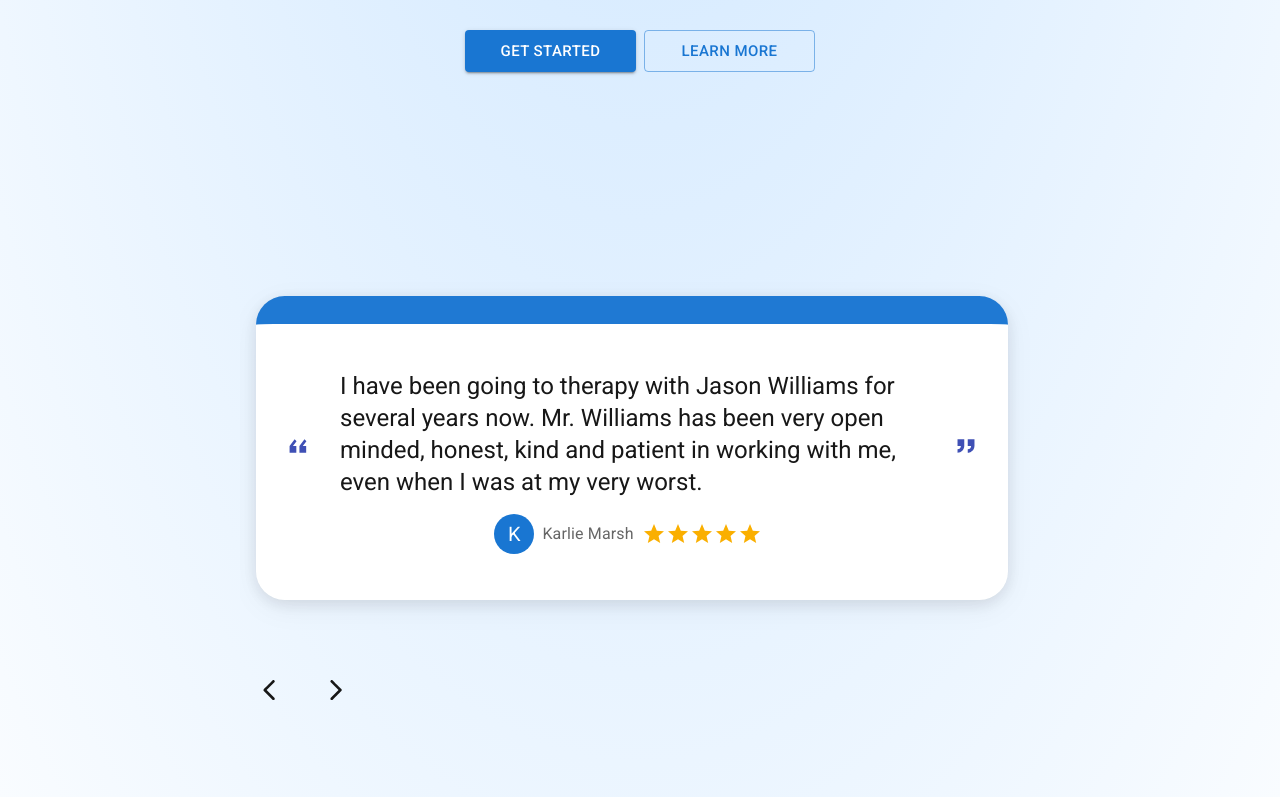
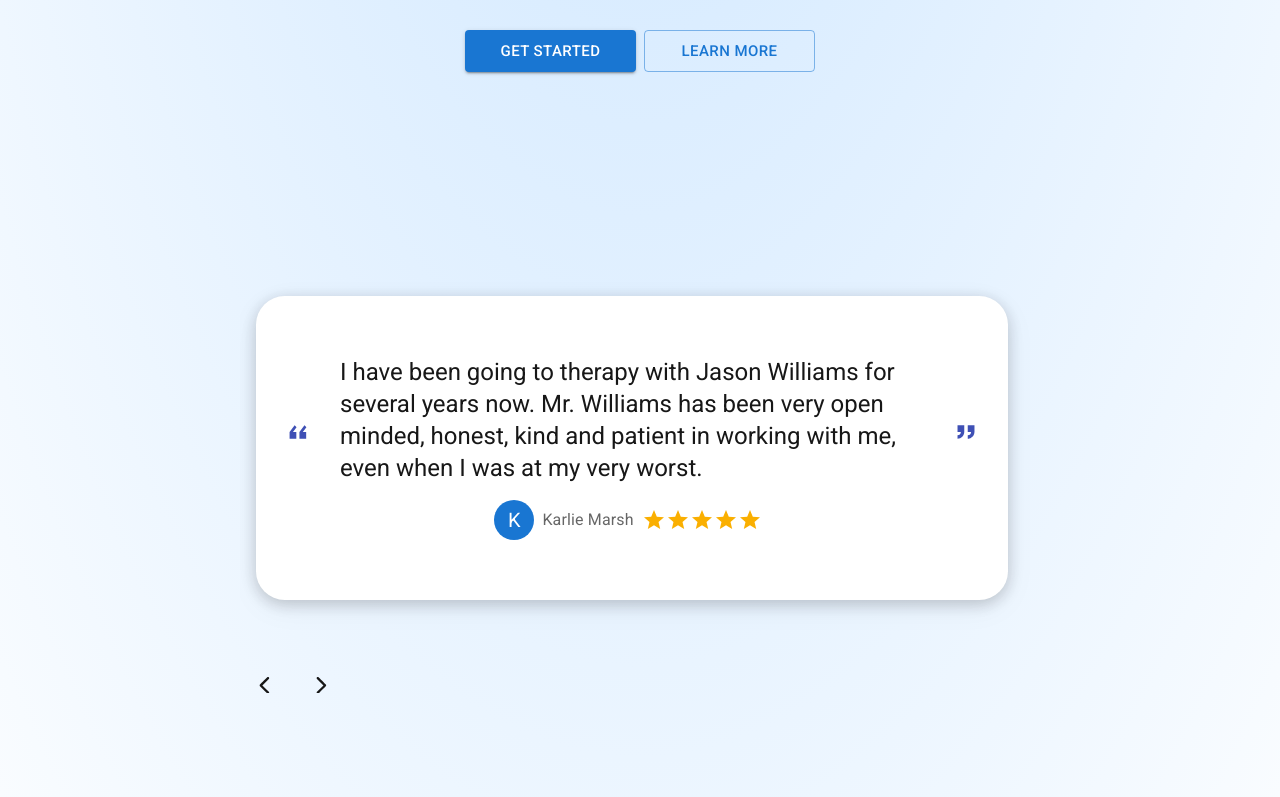
Before and after one commit to GabeCabrera/associated-psychotherapists, a Next.js app: page / in a window 1280 px wide. Shown: the part 410-1207 px from the top of the page. Built offline with nearby package versions, Linux system fonts and the light colour scheme.

Commit message:
added interactability with embla-buttons

```diff
--- a/src/app/components/EmblaCarousel/embla.css
+++ b/src/app/components/EmblaCarousel/embla.css
@@ -29,7 +29,6 @@
 
 .embla__slide__number {
   border-radius: 1.8rem;
-  border-top: #1976d2f8 1.8rem solid;
   margin: 1rem;
   font-size: 4rem;
   font-weight: 600;
@@ -40,7 +39,7 @@
   height: var(--slide-height);
   user-select: none;
   background-color: rgb(255, 255, 255);
-  box-shadow: rgba(17, 17, 26, 0.1) 0px 4px 16px, rgba(17, 17, 26, 0.05) 0px 8px 32px;;
+  box-shadow: rgba(17, 17, 26, 0.207) 0px 4px 16px, rgba(17, 17, 26, 0.05) 0px 8px 32px;;
 }
 
 .embla__slide__number__inner {
@@ -95,14 +94,25 @@
   padding: 0;
   margin: 0;
   box-shadow: inset 0 0 0 0.2rem var(--detail-medium-contrast);
-  width: 3.6rem;
-  height: 3.6rem;
+  width: 3rem;
+  height: 3rem;
   z-index: 1;
   border-radius: 50%;
   color: var(--text-body);
   display: flex;
   align-items: center;
   justify-content: center;
+}
+
+.embla__button:hover {
+  transition: 0.2s;
+  transform: scale(1.1);
+  background-color: #1976d222;
+}
+
+.embla__button:active {
+  transition: 0.2s;
+  transform: scale(1);
 }
 
 .embla__button:disabled {
--- a/src/app/page.tsx
+++ b/src/app/page.tsx
@@ -11,7 +11,7 @@ import EmblaCarousel from './components/EmblaCarousel/EmblaCarousel';
 import { EmblaOptionsType } from 'embla-carousel'
 import StyledCard from './components/StyledCard';
 
-const OPTIONS: EmblaOptionsType = { loop: true }
+const emblaOptions: EmblaOptionsType = { loop: true }
 
 
 const therapistsData = [
@@ -151,7 +151,7 @@ export default function Home() {
             pt: { xs: 14, sm: 20 },
             pb: { xs: 1, sm: 3 },
           }}>
-          <EmblaCarousel slides={testimonialsSlide} options={OPTIONS} />
+          <EmblaCarousel slides={testimonialsSlide} options={emblaOptions} />
         </Container>
         <Container
           sx={{
```
